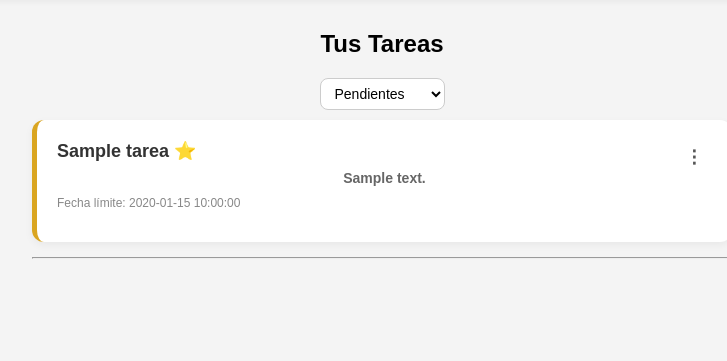
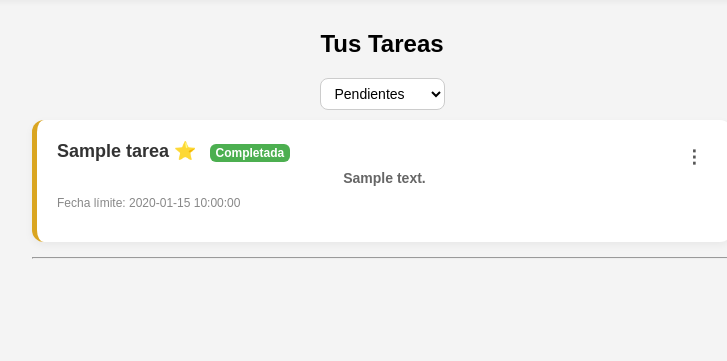
Before and after one commit to GeraOR/to-do, a PHP site: page /views/tareas.php in a window 1280 px wide. Shown: the part 60-421 px from the top of the page, without its empty margins (258-985 px from the left). Run offline with PHP 8.4, Linux system fonts and the light colour scheme; the visitor is signed in with stand-in values (Sample User, id 1); tables that the repository leaves empty or names only in its code hold one stand-in row (values such as "Sample post").

Commit message:
etiqueta de completada

```diff
--- a/views/tareas.php
+++ b/views/tareas.php
@@ -119,6 +119,11 @@ if ($fecha_limite && !$es_completada) {
     <?php if ($tarea["importante"]): ?>
         <span style="color: gold;">⭐</span>
     <?php endif; ?>
+    <?php if ($tarea["completada"]): ?>
+        <span style="background-color: #4CAF50; color: white; font-size: 12px; padding: 2px 6px; border-radius: 6px; margin-left: 8px;">
+            Completada
+        </span>
+    <?php endif; ?>
 </strong>
 
     <p><?= htmlspecialchars($tarea["descripcion"]); ?></p>
```
